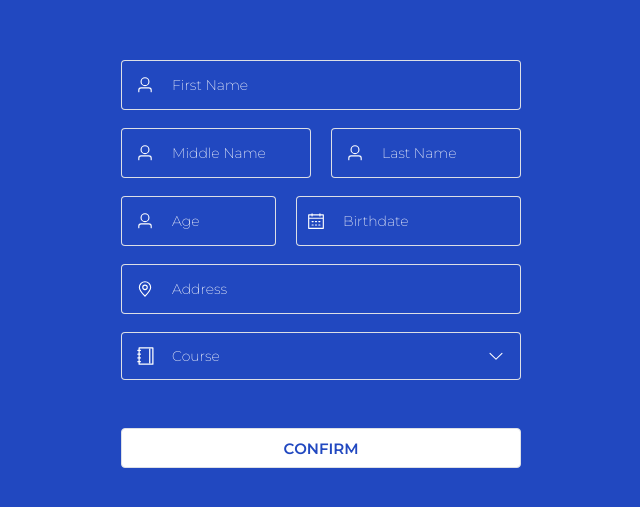
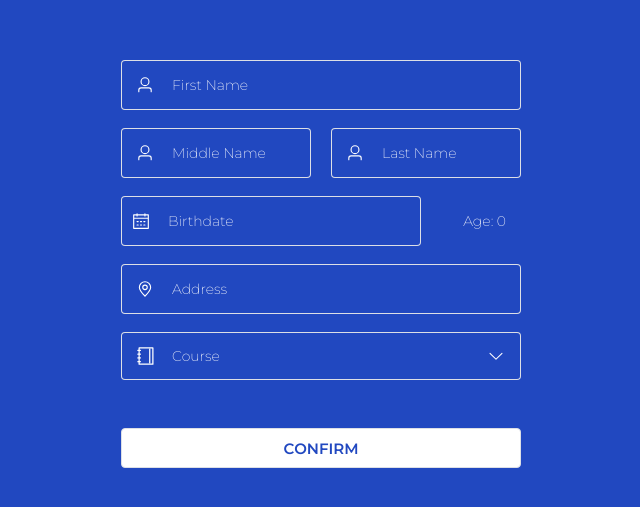
Before and after one commit to ampoldellova/Vue-Activity1, a Vue app: page /signup in a window 1280 px wide. Shown: the part 211-718 px from the top of the page, without its empty margins (319-959 px from the left). Built offline with nearby package versions, Linux system fonts and the light colour scheme; the HTML template or start-up script is replaced by a standard one.

Commit message:
Store data from local storage

```diff
--- a/src/screens/LoginPage.vue
+++ b/src/screens/LoginPage.vue
@@ -7,6 +7,7 @@ import circle3 from '../assets/circle3.png'
 import { ref } from 'vue'
 import '../styles/login.css'
 import { RouterLink, useRouter } from 'vue-router'
+import { ElMessage } from 'element-plus'
 
 const router = useRouter()
 const username = ref('')
--- a/src/screens/SignupPage.vue
+++ b/src/screens/SignupPage.vue
@@ -23,7 +23,7 @@ const form = reactive({
   middleName: '',
   lastName: '',
   birthDate: '',
-  age: '',
+  age: 0,
   address: '',
   course: '',
 })
@@ -188,8 +188,8 @@ watch(
         </el-row>
 
         <!-- Age and Birthdate -->
-        <el-row :gutter="20">
-          <el-col :span="10">
+        <el-row>
+          <!-- <el-col :span="10">
             <el-form-item prop="age">
               <el-input
                 v-model.number="form.age"
@@ -200,8 +200,8 @@ watch(
                 input-style="font-family:regular; color:white"
               />
             </el-form-item>
-          </el-col>
-          <el-col :span="14">
+          </el-col> -->
+          <el-col :span="18">
             <el-form-item prop="birthDate">
               <el-date-picker
                 v-model="form.birthDate"
@@ -210,6 +210,18 @@ watch(
                 style="width: 100%"
               />
             </el-form-item>
+            <el-text
+              style="
+                position: absolute;
+                color: white;
+                font-family: extraLight;
+                top: 0%;
+                right: 0%;
+                padding: 15px;
+              "
+            >
+              Age: {{ form.age }}
+            </el-text>
           </el-col>
         </el-row>
 
```
